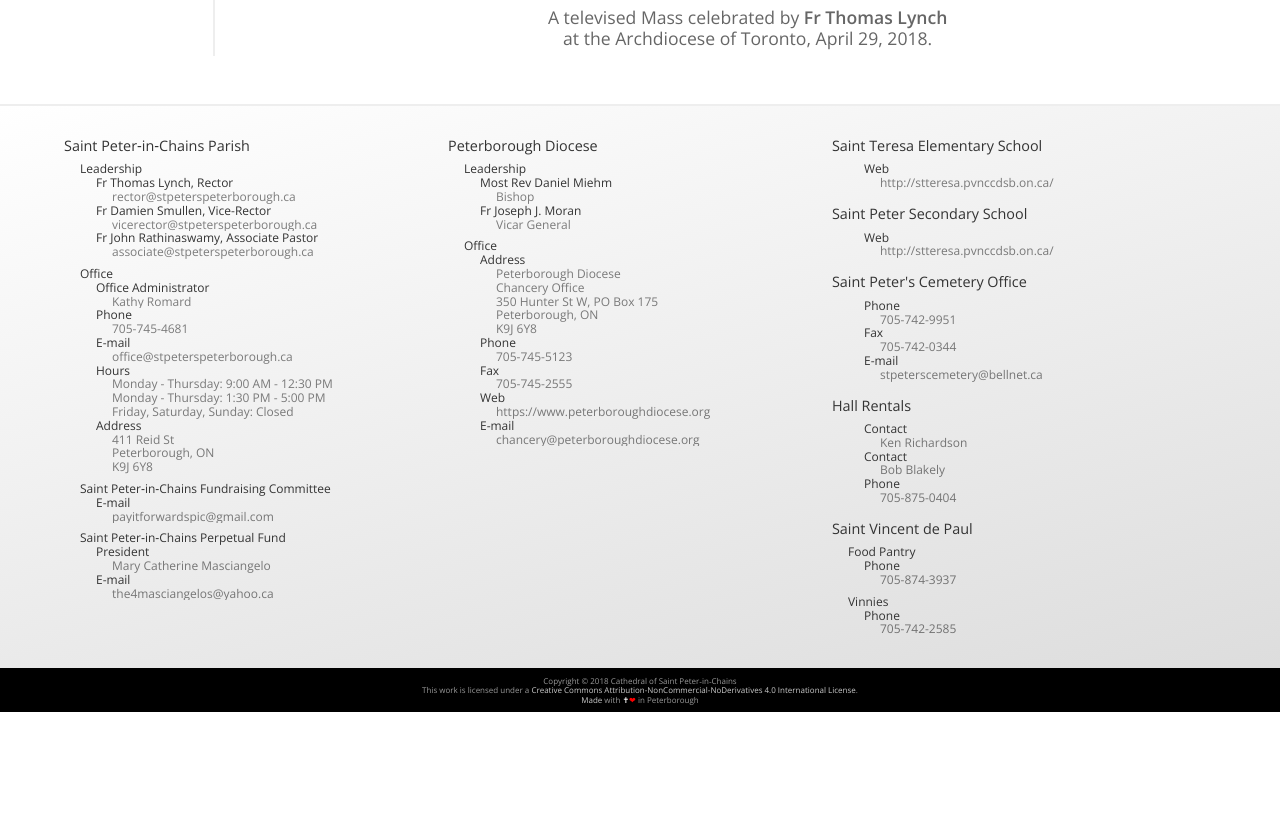
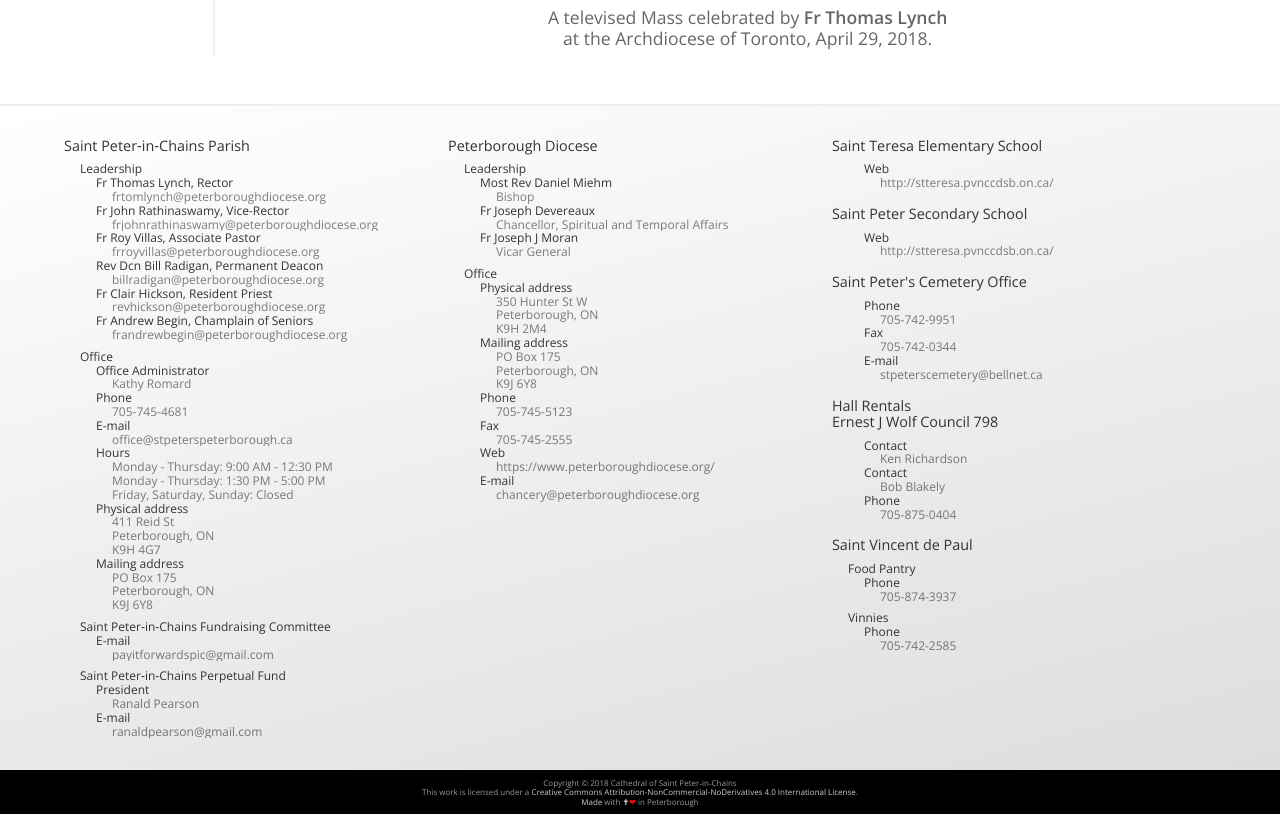
Before and after one commit to stpeterinchains/stpeterinchains.github.io, a Jekyll site: the page built from index.html, in a window 1280 px wide and 900 px high, scrolled down 2441 px, cut to the strip 86-900 px from the top of the window. Built offline with Jekyll 4.4.1, drawn with Linux system fonts in a browser that asks for light colours; nearby versions of some CDN libraries; before the commit the page ends 3239 px from its top, so only the background shows below that.

Commit message:
Updated contacts

```diff
--- a/_data/contacts.yml
+++ b/_data/contacts.yml
@@ -6,11 +6,17 @@
       - subsection: Leadership
         items:
           - item: Fr Thomas Lynch, Rector
-            mail: rector@stpeterspeterborough.ca
-          - item: Fr Damien Smullen, Vice-Rector
-            mail: vicerector@stpeterspeterborough.ca
-          - item: Fr John Rathinaswamy, Associate&nbsp;Pastor
-            mail: associate@stpeterspeterborough.ca
+            mail: frtomlynch@peterboroughdiocese.org
+          - item: Fr John Rathinaswamy, Vice-Rector
+            mail: frjohnrathinaswamy@peterboroughdiocese.org
+          - item: Fr Roy Villas, Associate Pastor
+            mail: frroyvillas@peterboroughdiocese.org
+          - item: Rev Dcn Bill Radigan, Permanent Deacon
+            mail: billradigan@peterboroughdiocese.org
+          - item: Fr Clair Hickson, Resident Priest
+            mail: revhickson@peterboroughdiocese.org
+          - item: Fr Andrew Begin, Champlain of Seniors
+            mail: frandrewbegin@peterboroughdiocese.org
       - subsection: Office
         items:
           - item: Office Administrator
@@ -24,9 +30,14 @@
               Monday&nbsp;-&nbsp;Thursday: 9:00&nbsp;AM&nbsp;-&nbsp;12:30&nbsp;PM<br>
               Monday&nbsp;-&nbsp;Thursday: 1:30&nbsp;PM&nbsp;-&nbsp;5:00&nbsp;PM<br>
               Friday,&nbsp;Saturday,&nbsp;Sunday: Closed
-          - item: Address
+          - item: Physical address
             text: |
               411 Reid St<br>
+              Peterborough, ON<br>
+              K9H 4G7
+          - item: Mailing address
+            text: |
+              PO Box 175<br>
               Peterborough, ON<br>
               K9J 6Y8
       - subsection: Saint&nbsp;Peter&#x2011;in&#x2011;Chains Fundraising Committee
@@ -36,9 +47,9 @@
       - subsection: Saint&nbsp;Peter&#x2011;in&#x2011;Chains Perpetual Fund
         items:
           - item: President
-            text: Mary Catherine Masciangelo
+            text: Ranald Pearson
           - item: E-mail
-            mail: the4masciangelos@yahoo.ca
+            mail: ranaldpearson@gmail.com
 
 -
   - section: Peterborough Diocese
@@ -47,15 +58,20 @@
         items:
           - item: Most Rev Daniel Miehm
             text: Bishop
-          - item: Fr Joseph J. Moran
+          - item: Fr Joseph Devereaux
+            text: Chancellor, Spiritual and Temporal Affairs
+          - item: Fr Joseph J Moran
             text: Vicar General
       - subsection: Office
         items:
-          - item: Address
+          - item: Physical address
             text: |
-              Peterborough Diocese<br>
-              Chancery Office<br>
-              350 Hunter St W, PO Box 175<br>
+              350 Hunter St W<br>
+              Peterborough, ON<br>
+              K9H 2M4
+          - item: Mailing address
+            text: |
+              PO Box 175<br>
               Peterborough, ON<br>
               K9J 6Y8
           - item: Phone
@@ -63,7 +79,7 @@
           - item: Fax
             text: 705-745-2555
           - item: Web
-            link: https://www.peterboroughdiocese.org
+            link: https://www.peterboroughdiocese.org/
           - item: E-mail
             mail: chancery@peterboroughdiocese.org
 
@@ -94,7 +110,9 @@
             text: 705-742-0344
           - item: E-mail
             mail: stpeterscemetery@bellnet.ca
-  - section: Hall Rentals
+  - section: >
+      Hall Rentals<br>
+      Ernest J Wolf Council 798
     subsections:
       - subsection:
         items:
```
